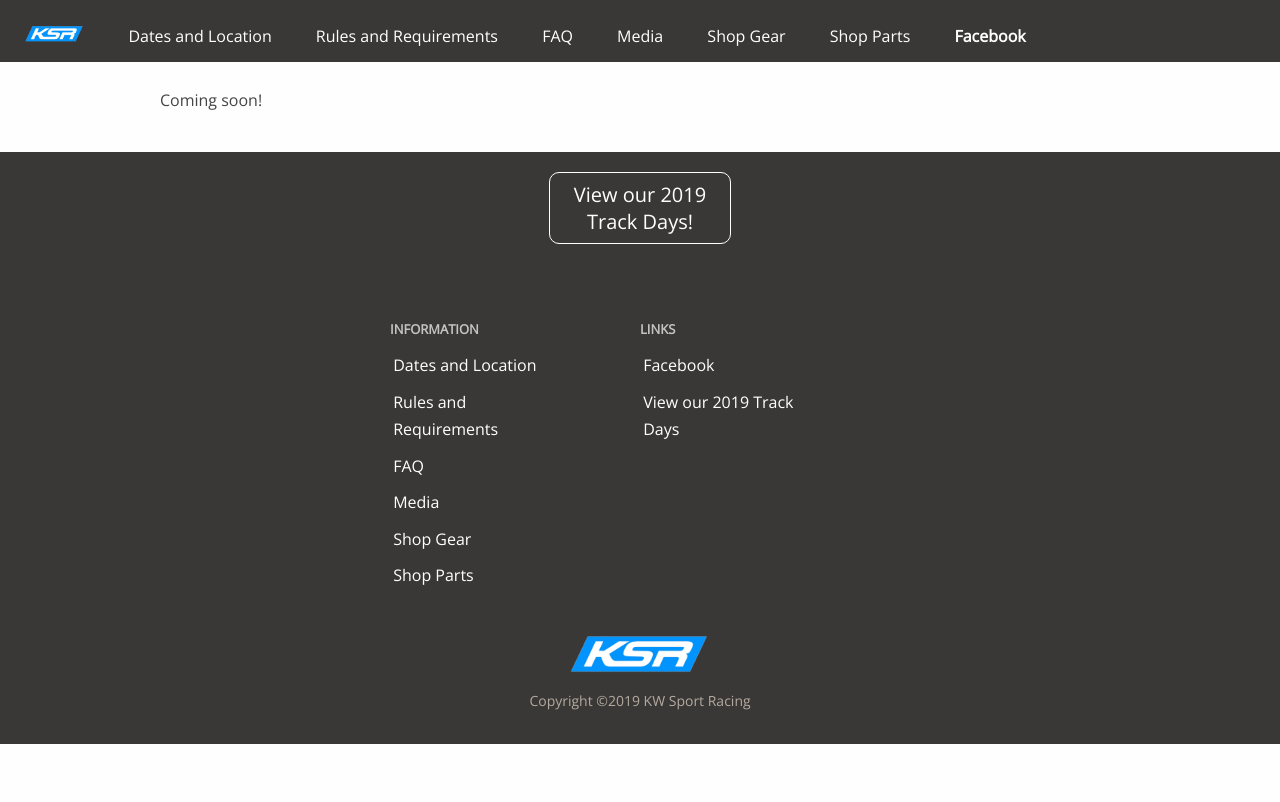
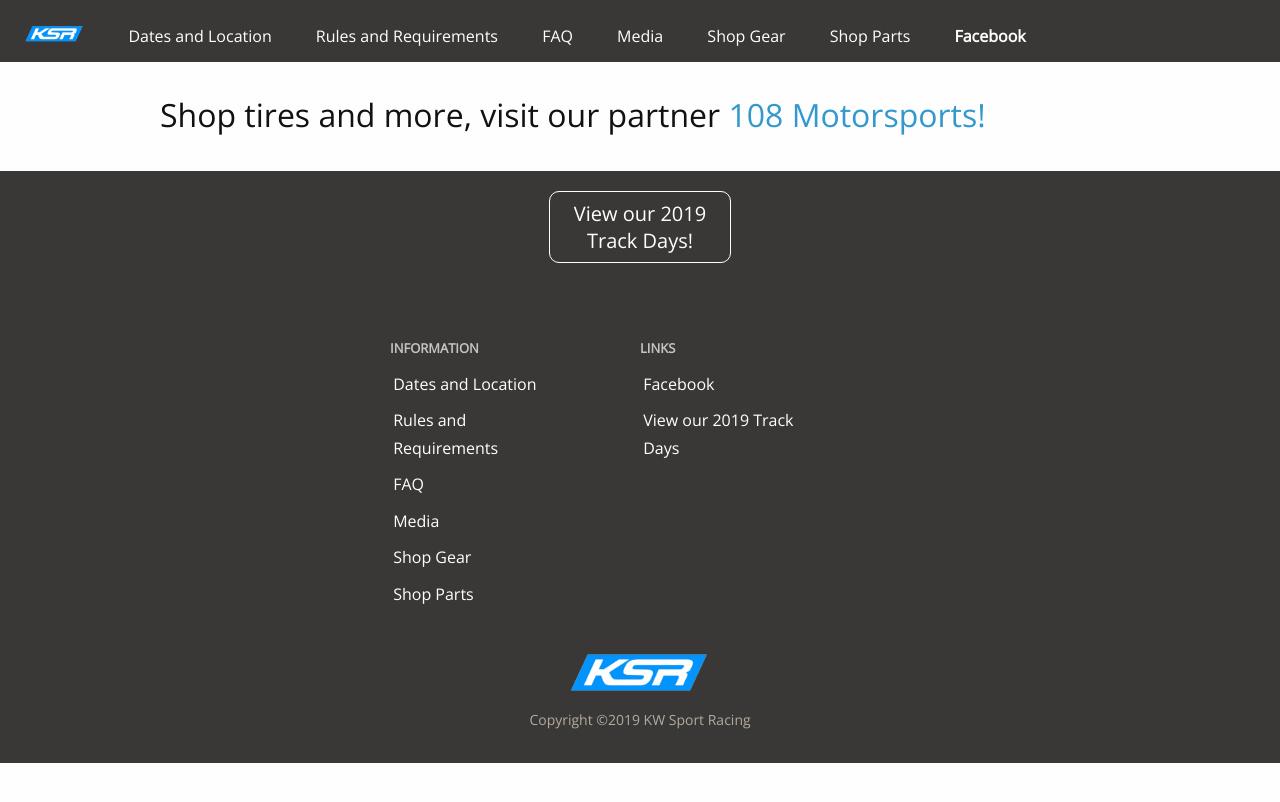
Before and after one commit to kwsportracing/site, a Jekyll site: the page built from docs/parts.md, in a window 1280 px wide. Shown: the top 802 px of the page. Built offline with Jekyll 4.4.1, drawn with Linux system fonts in a browser that asks for light colours; nearby versions of some CDN libraries.

Commit message:
Update parts.md

```diff
--- a/docs/parts.md
+++ b/docs/parts.md
@@ -4,4 +4,4 @@
 permalink: /parts/
 ---
 
-Coming soon!
+## Shop tires and more, visit our partner [108 Motorsports!](https://www.108motorsports.com/)
```
